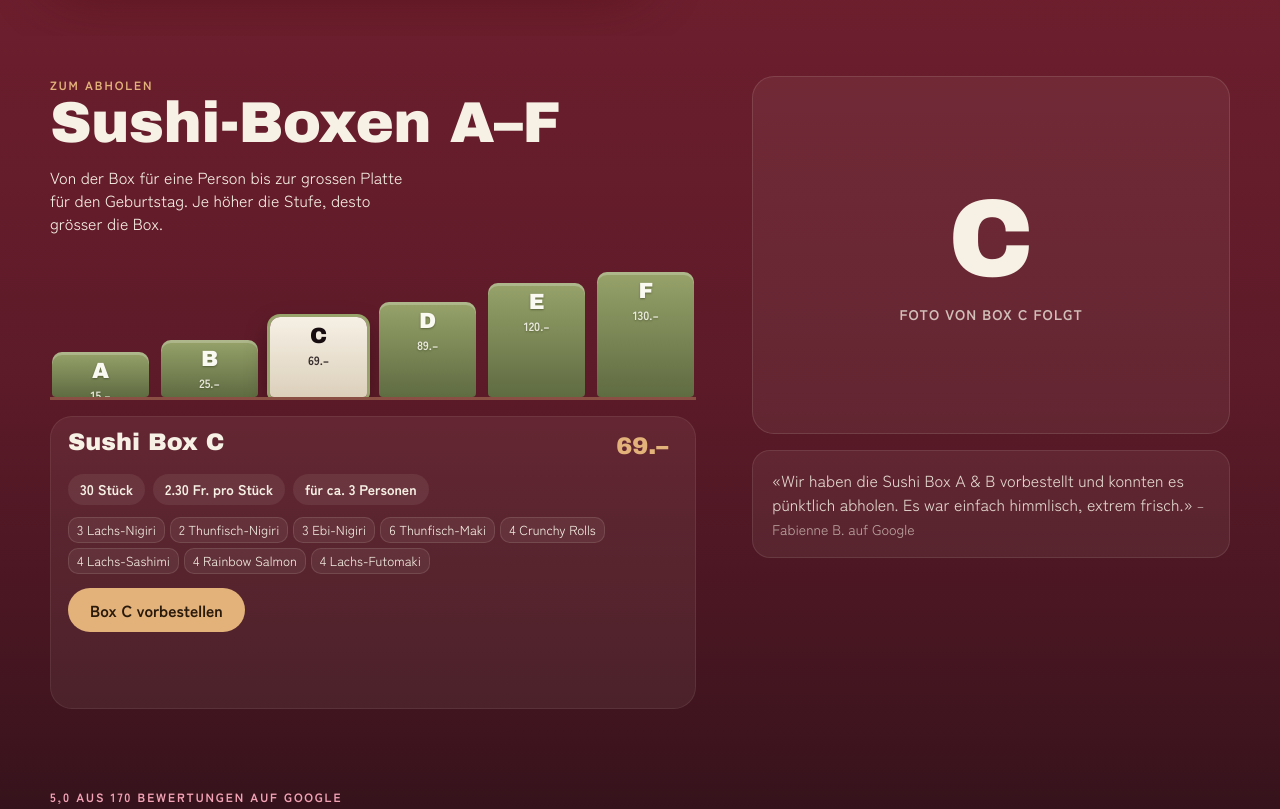
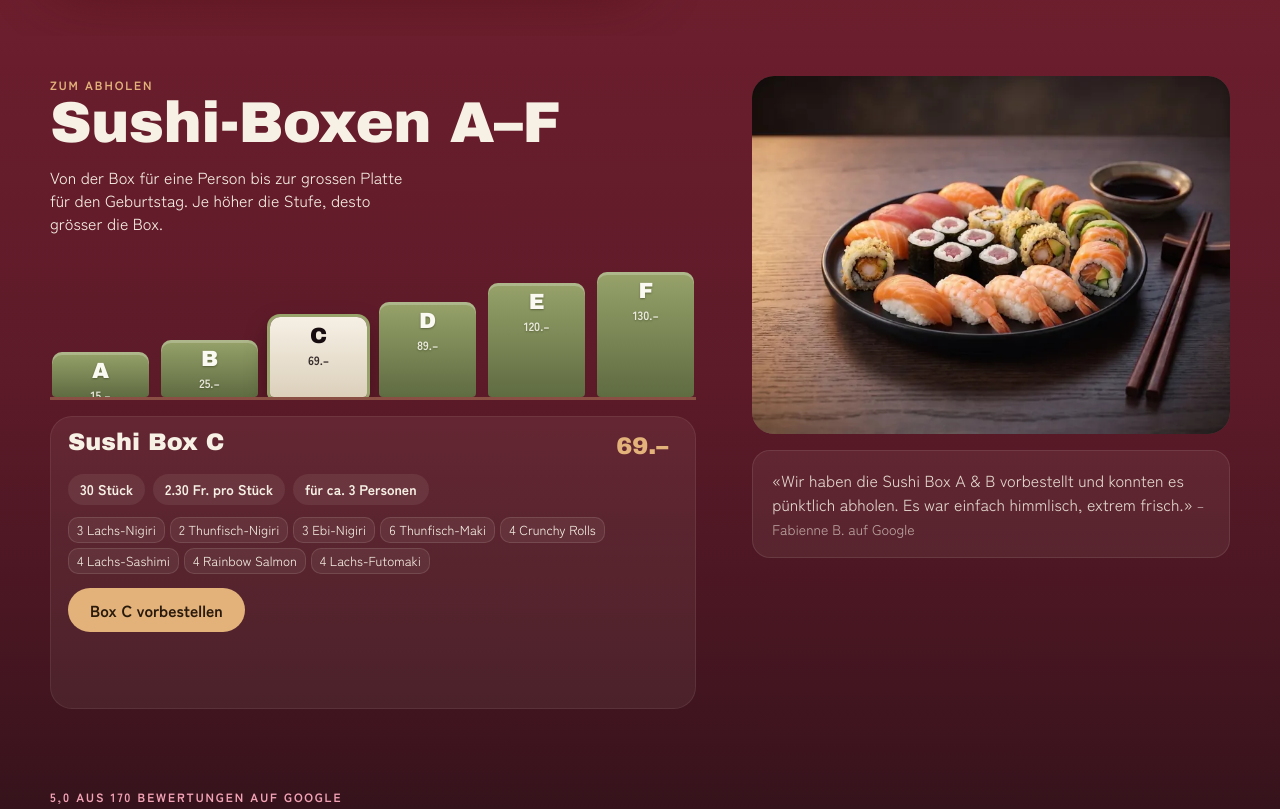
Before and after one commit to julia-mirku/sushi-momo-muster, a plain HTML site: page index.html in a window 1280 px wide. Shown: the part 2645-3454 px from the top of the page. Drawn offline with Linux system fonts and the light colour scheme; a web font is replaced by a local one.

Commit message:
Add files via upload

```diff
--- a/index.html
+++ b/index.html
@@ -890,7 +890,7 @@ const reduce=matchMedia("(prefers-reduced-motion: reduce)").matches;
 (function(){ const st=$("#stapel"), info=$("#boxinfo");
   const pcs=b=>b.n.reduce((s,x)=>s+parseInt(x),0); const maxP=Math.max(...BOXEN.map(b=>b.p)); const byP=[...BOXEN].sort((a,c)=>a.p-c.p); const rk=b=>byP.indexOf(b);
   st.innerHTML=BOXEN.map((b,i)=>`<button class="kiste" aria-pressed="false" data-k="${b.k}" style="--h:${(32+68*(.5*b.p/maxP+.5*rk(b)/(BOXEN.length-1))).toFixed(1)};--i:${i}"><b>${b.k}</b><span>${b.p}.–</span></button>`).join("");
-  const SETFOTO={}; /* z.B. A:"set-A" -> img/set-A-700.webp + img/set-A-1600.webp, sobald Toms Fotos da sind */
+  const SETFOTO={A:"set-A",B:"set-B",C:"set-C",D:"set-D",E:"set-E",F:"set-F"}; /* img/set-X-700.webp + -1600.webp */
   const bild=$("#boxbild"), platz=$("#boxplatz"), fig=$("#boxfoto");
   function foto(k,b){ const f=SETFOTO[k];
     if(f){ bild.src=`img/${f}-700.webp`; bild.srcset=`img/${f}-700.webp 700w, img/${f}-1600.webp 1600w`; bild.sizes="(max-width:900px) 100vw, 480px"; bild.alt=`Sushi Box ${k}: ${b.n.join(", ")}`; bild.hidden=false; platz.hidden=true; }
```
